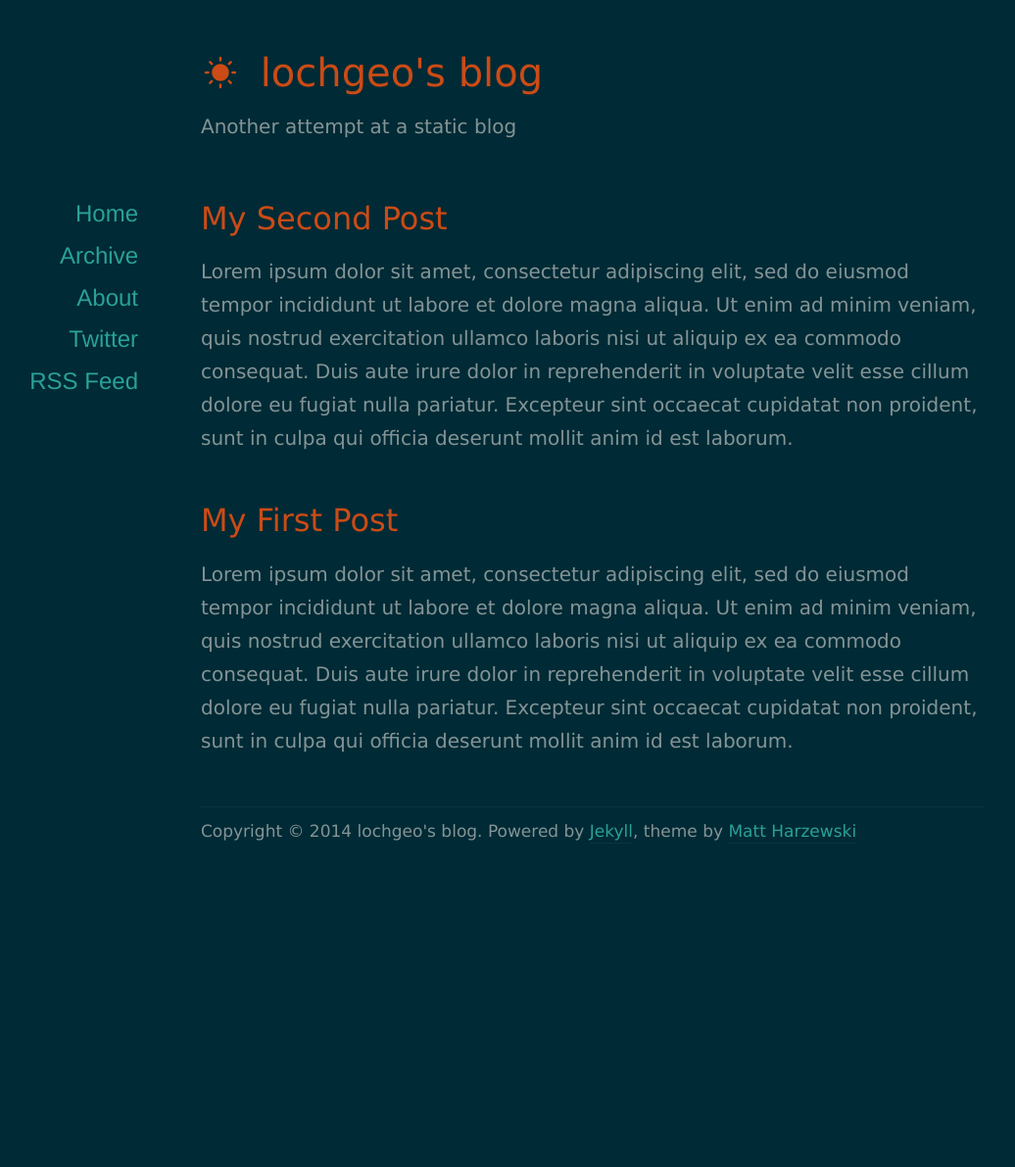
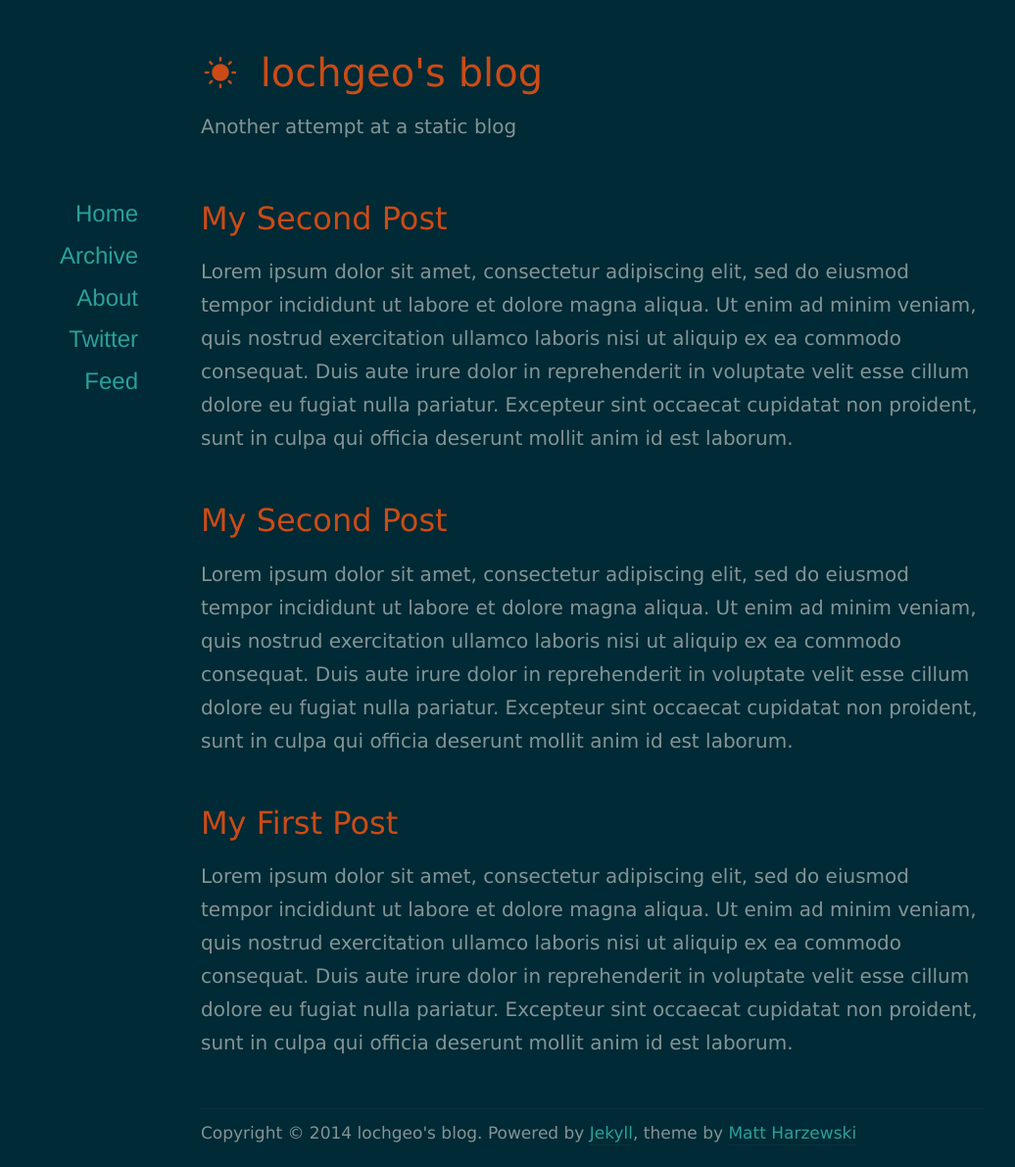
Before and after one commit to lochgeo/lochgeo.github.io, a Jekyll site: the page built from index.html, in a window 1280 px wide. Shown: the whole page at 98% size, without its empty margins (35-1071 px from the left). Built offline with Jekyll 4.4.1, drawn with Linux system fonts in a browser that asks for light colours; nearby versions of some CDN libraries; the list of posts is cut into pages by our own code; before the commit the page ends 900 px from its top, so only the background shows below that.

Commit message:
various updates

```diff
--- a/_layouts/default.html
+++ b/_layouts/default.html
@@ -10,8 +10,8 @@
     <script src="http://html5shiv.googlecode.com/svn/trunk/html5.js"></script>
   <![endif]-->
 
-  <link href="/assets/css/style.css" rel="stylesheet" />
-  <link href="/assets/css/colors-dark.css" rel="stylesheet" />
+  <link href="/css/style.css" rel="stylesheet" />
+  <link href="/css/colors-dark.css" rel="stylesheet" />
 
 </head>
 
@@ -37,7 +37,7 @@
           <li><a href="/archives">Archive</a></li>
           <li><a href="/about">About</a></li>
           <li><a href="http://twitter.com/lochgeo">Twitter</a></li>
-          <li><a href="/feed.xml">RSS Feed</a></li>
+          <li><a href="/atom.xml">Feed</a></li>
         </ul>
       </nav>
     </div>
@@ -60,7 +60,7 @@
 
 
   <script src="//ajax.googleapis.com/ajax/libs/jquery/1.10.1/jquery.min.js"></script>
-  <script src="/assets/js/jquery.mobilemenu.min.js"></script>
+  <script src="/js/jquery.mobilemenu.min.js"></script>
 
   <script>
     $(document).ready(function(){
--- /dev/null
+++ b/_posts/2014-12-19-My-Third-Post.md
@@ -0,0 +1,7 @@
+---
+layout: post
+title:  "My Second Post"
+date:   2014-12-20 00:32:00
+comments: True
+---
+Lorem ipsum dolor sit amet, consectetur adipiscing elit, sed do eiusmod tempor incididunt ut labore et dolore magna aliqua. Ut enim ad minim veniam, quis nostrud exercitation ullamco laboris nisi ut aliquip ex ea commodo consequat. Duis aute irure dolor in reprehenderit in voluptate velit esse cillum dolore eu fugiat nulla pariatur. Excepteur sint occaecat cupidatat non proident, sunt in culpa qui officia deserunt mollit anim id est laborum.
--- a/assets/css/style.css
+++ b/css/style.css
@@ -251,11 +251,11 @@ img.center {
 /*** Icons ***/
 @font-face {
   font-family: 'solarthemeicons';
-  src: url('../fonts/solarthemeicons.eot');
-  src: url('../fonts/solarthemeicons.eot#iefix') format('embedded-opentype'),
-       url('../fonts/solarthemeicons.woff') format('woff'),
-       url('../fonts/solarthemeicons.ttf') format('truetype'),
-       url('../fonts/solarthemeicons.svg#solarthemeicons') format('svg');
+  src: url('/assets/fonts/solarthemeicons.eot');
+  src: url('/assets/fonts/solarthemeicons.eot#iefix') format('embedded-opentype'),
+       url('/assets/fonts/solarthemeicons.woff') format('woff'),
+       url('/assets/fonts/solarthemeicons.ttf') format('truetype'),
+       url('/assets/fonts/solarthemeicons.svg#solarthemeicons') format('svg');
   font-weight: normal;
   font-style: normal;
 }
```
Also changed, not shown: _posts/2014-12-19-My-First-Post.md (renamed from _posts/2914-12-19-My-First-Post.md), _posts/2014-12-19-My-Second-Post.md (renamed from _posts/2914-12-19-My-Second-Post.md), atom.xml (renamed from feed.xml), css/colors-dark.css (renamed from assets/css/colors-dark.css), css/colors-light.css (renamed from assets/css/colors-light.css), js/jquery.mobilemenu.min.js (renamed from assets/js/jquery.mobilemenu.min.js).
